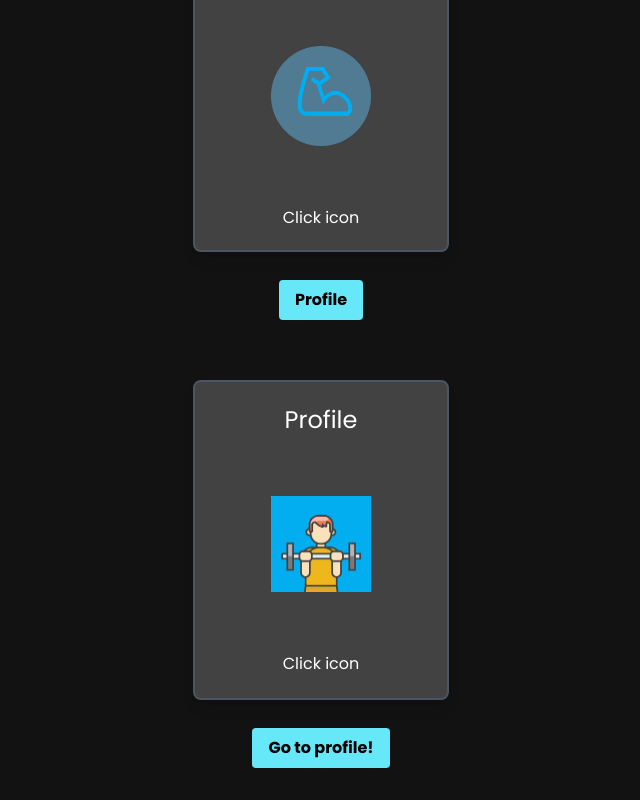
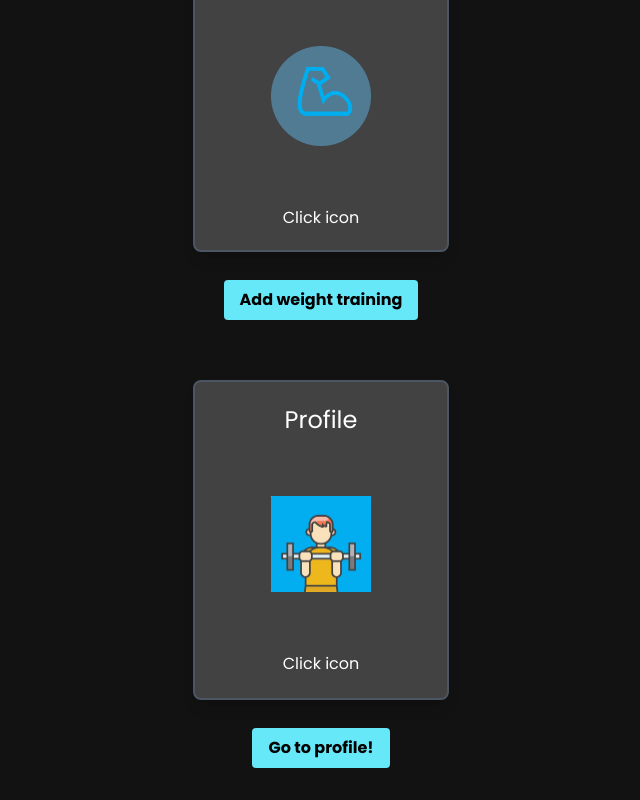
Before and after one commit to kevin7391s/shock_fitness, a Next.js app: page /home in a window 1280 px wide. Shown: the part 843-1643 px from the top of the page, without its empty margins (319-959 px from the left). Built offline with nearby package versions, Linux system fonts and the light colour scheme; no server answers.

Commit message:
fixed more typescript bugs

```diff
--- a/src/components/card.tsx
+++ b/src/components/card.tsx
@@ -2,8 +2,6 @@ import { useState } from "react";
 import Image from "next/image";
 
 interface CardData {
-  name: string;
-  value: string;
   image: string;
   type: string;
   text: string;
--- a/src/pages/home.tsx
+++ b/src/pages/home.tsx
@@ -14,6 +14,7 @@ function home() {
     {
       image: "/images/boxingman.jpg",
       text: "This is some overlay text.",
+      type: "Cardio",
     },
   ];
   const cardData2 = [
@@ -25,6 +26,7 @@ function home() {
     {
       image: "/images/weightlifting.jpg",
       text: "This is some overlay text.",
+      type: "Weight training",
     },
   ];
   const cardData3 = [
@@ -36,6 +38,7 @@ function home() {
     {
       image: "/images/ExerciseMan.jpg",
       text: "This is some overlay text.",
+      type: "Profile",
     },
   ];
   return (
@@ -67,7 +70,7 @@ function home() {
         href="/addWorkout"
         className="bg-cyan-300 hover:bg-cyan-400 text-black font-bold py-2 px-4 rounded mt-7 mb-8 "
       >
-        Profile
+        Add weight training
       </Link>
       <div className="static mt-7 text-center items-center">
         <Card cardData={cardData3} />
```
